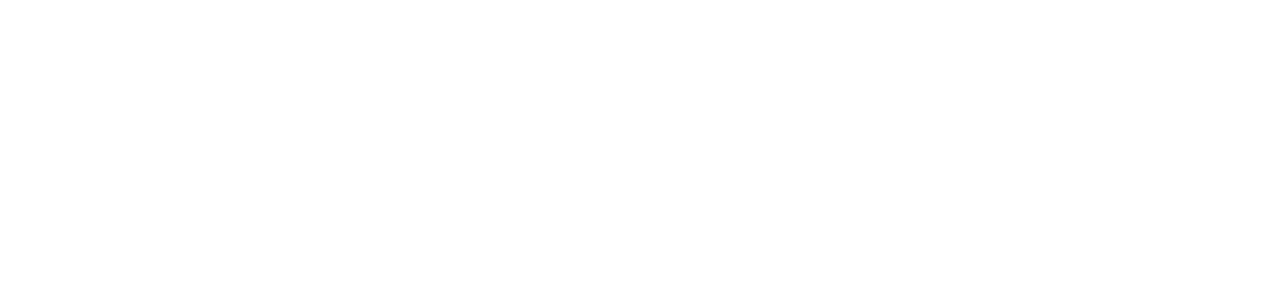
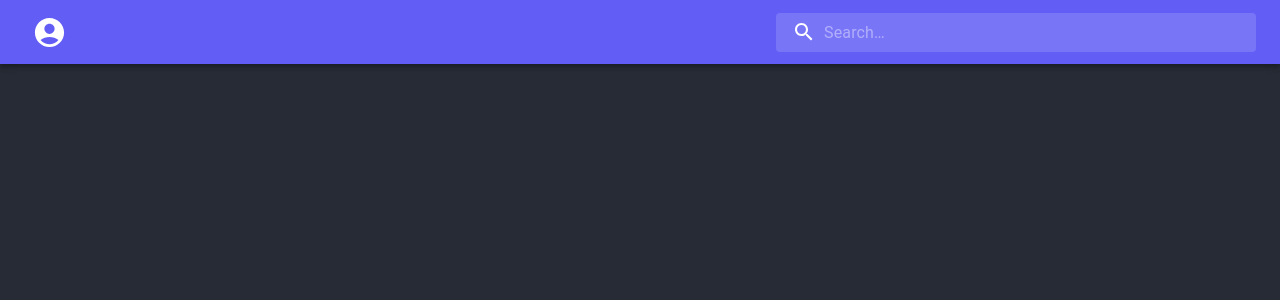
Before and after one commit to bekbolsun22/nostr, a React (Create React App) app: page / in a window 1280 px wide. Shown: the top 300 px of the page. Built offline with nearby package versions, Linux system fonts and the light colour scheme.

Commit message:
add header with toolbar that include profile button and search bar

```diff
--- a/package.json
+++ b/package.json
@@ -5,6 +5,7 @@
   "dependencies": {
     "@emotion/react": "^11.11.1",
     "@emotion/styled": "^11.11.0",
+    "@mui/icons-material": "^5.14.1",
     "@mui/material": "^5.14.1",
     "@testing-library/jest-dom": "^5.17.0",
     "@testing-library/react": "^13.4.0",
--- a/src/App.js
+++ b/src/App.js
@@ -1,5 +1,14 @@
+import Header from './layout/Header'
+
 const App = () => {
-   return <div />
+   return <Header />
 }
 
 export default App
+
+// Tabs
+// TabItem
+// Apps
+// AppItem
+// SearchBar
+// Profile
--- /dev/null
+++ b/src/components/UI/modal/AppModal.jsx
@@ -0,0 +1,13 @@
+import { Dialog, DialogTitle } from '@mui/material'
+import React from 'react'
+
+const AppModal = ({ isOpen, onClose, title = '', children, ...restProps }) => {
+   return (
+      <Dialog onClose={onClose} open={isOpen} {...restProps}>
+         <DialogTitle>{title}</DialogTitle>
+         {children}
+      </Dialog>
+   )
+}
+
+export default AppModal
--- /dev/null
+++ b/src/components/accounts-modal/AccountsModal.jsx
@@ -0,0 +1,40 @@
+import React from 'react'
+import {
+   Avatar,
+   List,
+   ListItem,
+   ListItemAvatar,
+   ListItemButton,
+   ListItemText,
+} from '@mui/material'
+import PersonIcon from '@mui/icons-material/Person'
+import { blue } from '@mui/material/colors'
+import AppModal from '../UI/modal/AppModal'
+
+const emails = ['username@gmail.com', 'user02@gmail.com']
+
+const AccountsModal = ({ isOpen, onClose }) => {
+   return (
+      <AppModal isOpen={isOpen} onClose={onClose} title="Accounts">
+         <List sx={{ pt: 0 }}>
+            {emails.map((email) => (
+               <ListItem disableGutters>
+                  <ListItemButton
+                     //  onClick={() => handleListItemClick(email)}
+                     key={email}
+                  >
+                     <ListItemAvatar>
+                        <Avatar sx={{ bgcolor: blue[100], color: blue[600] }}>
+                           <PersonIcon />
+                        </Avatar>
+                     </ListItemAvatar>
+                     <ListItemText primary={email} />
+                  </ListItemButton>
+               </ListItem>
+            ))}
+         </List>
+      </AppModal>
+   )
+}
+
+export default AccountsModal
--- a/src/index.css
+++ b/src/index.css
@@ -1,13 +1,18 @@
+* {
+   margin: 0;
+   padding: 0;
+   box-sizing: border-box;
+}
 body {
-  margin: 0;
-  font-family: -apple-system, BlinkMacSystemFont, 'Segoe UI', 'Roboto', 'Oxygen',
-    'Ubuntu', 'Cantarell', 'Fira Sans', 'Droid Sans', 'Helvetica Neue',
-    sans-serif;
-  -webkit-font-smoothing: antialiased;
-  -moz-osx-font-smoothing: grayscale;
+   font-family: -apple-system, BlinkMacSystemFont, 'Segoe UI', 'Roboto',
+      'Oxygen', 'Ubuntu', 'Cantarell', 'Fira Sans', 'Droid Sans',
+      'Helvetica Neue', sans-serif;
+   -webkit-font-smoothing: antialiased;
+   -moz-osx-font-smoothing: grayscale;
+   background-color: #262b35;
 }
 
 code {
-  font-family: source-code-pro, Menlo, Monaco, Consolas, 'Courier New',
-    monospace;
+   font-family: source-code-pro, Menlo, Monaco, Consolas, 'Courier New',
+      monospace;
 }
--- a/src/index.js
+++ b/src/index.js
@@ -6,9 +6,9 @@
 
 const root = ReactDOM.createRoot(document.getElementById('root'))
 root.render(
-	<React.StrictMode>
-		<App />
-	</React.StrictMode>,
+   <React.StrictMode>
+      <App />
+   </React.StrictMode>
 )
 
 // If you want to start measuring performance in your app, pass a function
--- /dev/null
+++ b/src/layout/Header.jsx
@@ -0,0 +1,143 @@
+import React, { useState } from 'react'
+import {
+   AppBar,
+   Box,
+   IconButton,
+   InputBase,
+   Menu,
+   MenuItem,
+   Toolbar,
+   alpha,
+   styled,
+} from '@mui/material'
+import { AccountCircle, Search as SearchIcon } from '@mui/icons-material'
+import AccountsModal from '../components/accounts-modal/AccountsModal'
+
+const Header = () => {
+   const [anchorEl, setAnchorEl] = React.useState(null)
+
+   const [isAccountsModalOpen, setIsAccountsModalOpen] = useState(false)
+
+   const isMenuOpen = Boolean(anchorEl)
+
+   const handleProfileMenuOpen = (event) => {
+      setAnchorEl(event.currentTarget)
+   }
+
+   const handleMenuClose = () => {
+      setAnchorEl(null)
+   }
+
+   const handleChangeAccount = () => {
+      setIsAccountsModalOpen(true)
+      handleMenuClose()
+   }
+
+   const menuId = 'primary-search-account-menu'
+   const renderMenu = (
+      <Menu
+         anchorEl={anchorEl}
+         anchorOrigin={{
+            vertical: 'bottom',
+            horizontal: 'right',
+         }}
+         id={menuId}
+         keepMounted
+         transformOrigin={{
+            vertical: 'bottom',
+            horizontal: 'right',
+         }}
+         open={isMenuOpen}
+         onClose={handleMenuClose}
+      >
+         <MenuItem onClick={handleMenuClose}>My profile</MenuItem>
+         <MenuItem onClick={handleChangeAccount}>Change account</MenuItem>
+      </Menu>
+   )
+
+   return (
+      <Box sx={{ flexGrow: 1 }}>
+         <AppBar position="static" sx={{ background: '#625df5' }}>
+            <StyledToolbar>
+               <IconButton
+                  edge="end"
+                  aria-label="account of current user"
+                  aria-controls={menuId}
+                  aria-haspopup="true"
+                  onClick={handleProfileMenuOpen}
+                  color="inherit"
+               >
+                  <AccountCircle fontSize="large" />
+               </IconButton>
+               <Search>
+                  <SearchIconWrapper>
+                     <SearchIcon />
+                  </SearchIconWrapper>
+                  <StyledInputBase
+                     placeholder="Search…"
+                     inputProps={{ 'aria-label': 'search' }}
+                  />
+               </Search>
+            </StyledToolbar>
+         </AppBar>
+
+         {renderMenu}
+
+         <AccountsModal
+            isOpen={isAccountsModalOpen}
+            onClose={() => setIsAccountsModalOpen(false)}
+         />
+      </Box>
+   )
+}
+
+const StyledToolbar = styled(Toolbar)(() => ({
+   display: 'flex',
+   alignItems: 'center',
+   justifyContent: 'space-between',
+   gap: '1rem',
+}))
+
+const Search = styled('div')(({ theme }) => ({
+   position: 'relative',
+   borderRadius: theme.shape.borderRadius,
+   backgroundColor: alpha(theme.palette.common.white, 0.15),
+   '&:hover': {
+      backgroundColor: alpha(theme.palette.common.white, 0.25),
+   },
+   marginLeft: 0,
+   width: '100%',
+   [theme.breakpoints.up('sm')]: {
+      marginLeft: theme.spacing(1),
+      width: 'auto',
+      minWidth: '30rem',
+   },
+}))
+
+const SearchIconWrapper = styled('div')(({ theme }) => ({
+   padding: theme.spacing(0, 2),
+   height: '100%',
+   position: 'absolute',
+   pointerEvents: 'none',
+   display: 'flex',
+   alignItems: 'center',
+   justifyContent: 'center',
+}))
+
+const StyledInputBase = styled(InputBase)(({ theme }) => ({
+   color: 'inherit',
+   '& .MuiInputBase-input': {
+      padding: theme.spacing(1, 1, 1, 0),
+      paddingLeft: `calc(1em + ${theme.spacing(4)})`,
+      transition: theme.transitions.create('width'),
+      width: '100%',
+      [theme.breakpoints.up('sm')]: {
+         width: '12ch',
+         '&:focus': {
+            width: '20ch',
+         },
+      },
+   },
+}))
+
+export default Header
```
Also changed, not shown: src/reportWebVitals.js (+14 -12 lines), 1 other file (tests, documents, lock files or other folders).
